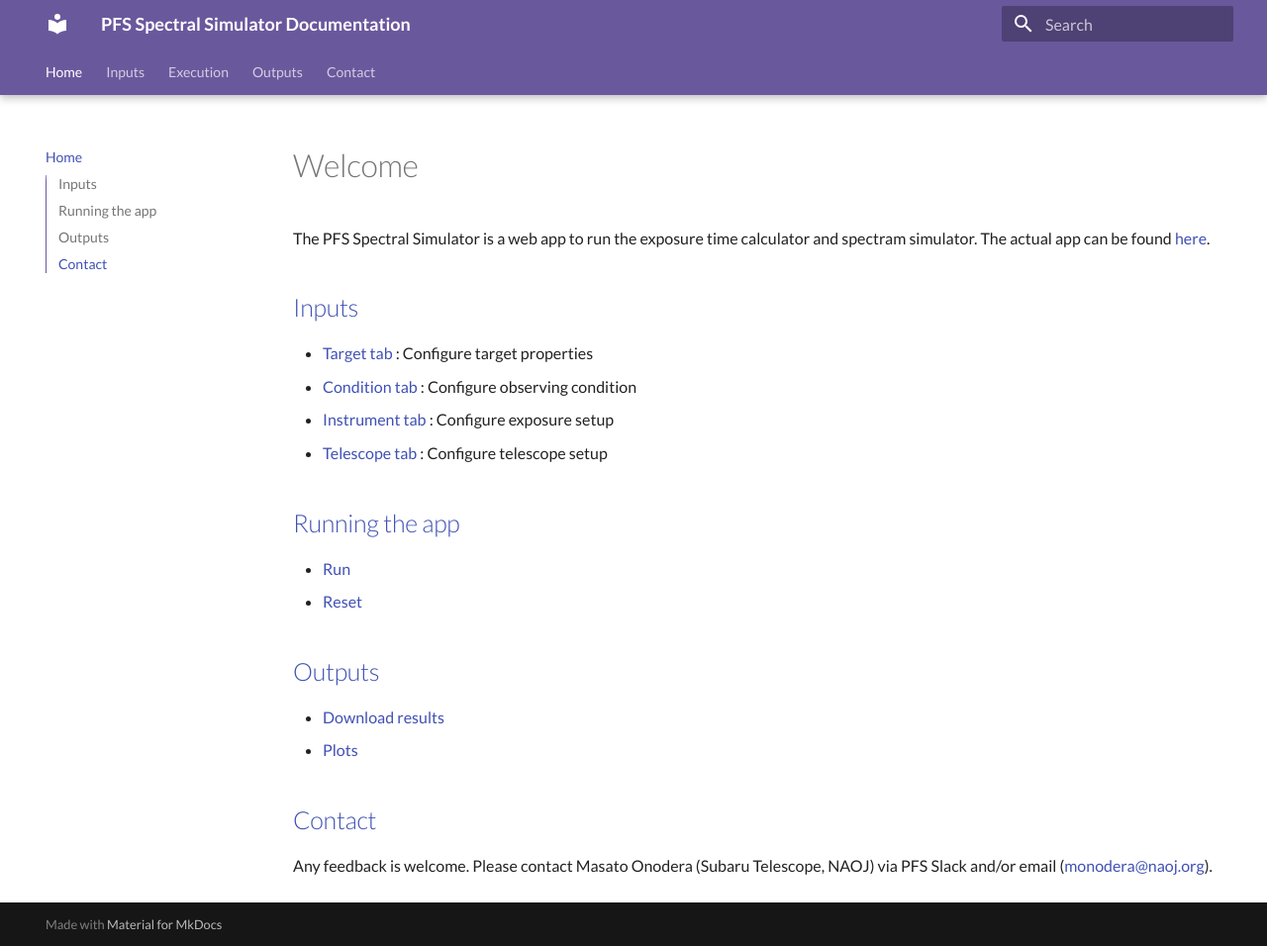
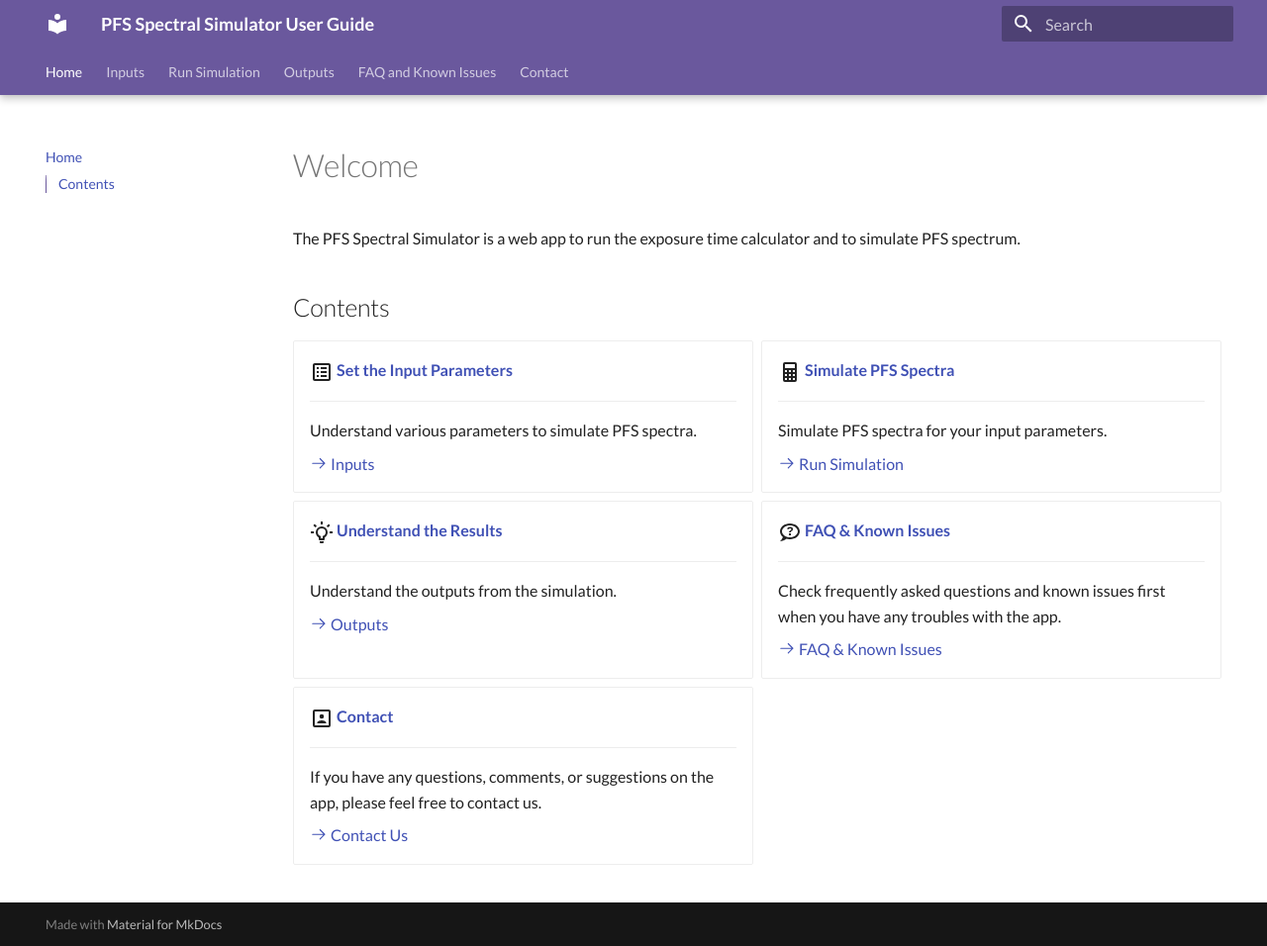
Before and after one commit to Subaru-PFS/spt_etc_webapp, an MkDocs documentation site: the page built from docs/docs/index.md, in a window 1280 px wide and 956 px high. Shown: the whole window at 99% size. Built offline with MkDocs 1.6.1 and Material for MkDocs 9.7.7, drawn with Linux system fonts in a browser that asks for light colours.

Commit message:
update documentation

```diff
--- a/docs/docs/index.md
+++ b/docs/docs/index.md
@@ -1,24 +1,49 @@
 # Welcome
 
-The PFS Spectral Simulator is a web app to run the exposure time calculator and spectram simulator. The actual app can be found [here](/etc/app).
+The PFS Spectral Simulator is a web app to run the exposure time calculator and to simulate PFS spectrum.
 
-## [Inputs](inputs.md)
+## Contents
 
-- [Target tab](inputs.md#target-tab) : Configure target properties
-- [Condition tab](inputs.md#condition-tab) : Configure observing condition
-- [Instrument tab](inputs.md#instrument-tab) : Configure exposure setup
-- [Telescope tab](inputs.md#telescope-tab) : Configure telescope setup
+<div class="grid cards" markdown>
 
-## [Running the app](exec.md)
+- :material-list-box-outline:{ .lg .middle } [__Set the Input Parameters__](inputs.md)
 
-- [Run](exec.md#run)
-- [Reset](exec.md#reset)
+    ---
 
-## [Outputs](outputs.md)
+    Understand various parameters to simulate PFS spectra.
 
-- [Download results](outputs.md#files)
-- [Plots](outputs.md#plots)
+    [:octicons-arrow-right-24: Inputs](inputs.md)
 
-## [Contact](contact.md)
+- :material-calculator:{ .lg .middle } [__Simulate PFS Spectra__](exec.md)
 
-Any feedback is welcome. Please contact Masato Onodera (Subaru Telescope, NAOJ) via PFS Slack and/or email (<monodera@naoj.org>).
+    ---
+
+    Simulate PFS spectra for your input parameters.
+
+    [:octicons-arrow-right-24: Run Simulation](exec.md)
+
+- :material-lightbulb-on-outline:{ .lg .middle } [__Understand the Results__](outputs.md)
+
+    ---
+
+    Understand the outputs from the simulation.
+
+    [:octicons-arrow-right-24: Outputs](outputs.md)
+
+-   :material-chat-question-outline:{ .lg .middle } [__FAQ & Known Issues__](issues.md)
+
+    ---
+
+    Check frequently asked questions and known issues first when you have any troubles with the app.
+
+    [:octicons-arrow-right-24: FAQ & Known Issues](issues.md)
+
+-   :material-account-box-outline:{ .lg .middle } [__Contact__](contact.md)
+
+    ---
+
+    If you have any questions, comments, or suggestions on the app, please feel free to contact us.
+
+    [:octicons-arrow-right-24: Contact Us](contact.md)
+
+</div>
--- a/docs/mkdocs.yml
+++ b/docs/mkdocs.yml
@@ -1,12 +1,13 @@
-site_name: PFS Spectral Simulator Documentation
-site_url: https://example.com
+site_name: PFS Spectral Simulator User Guide
+site_url: https://pfs-etc.naoj.hawaii.edu/etc/doc/
 site_author: 'Masato Onodera'
 
 nav:
   - 'Home': index.md
   - 'Inputs': inputs.md
-  - 'Execution': exec.md
+  - 'Run Simulation': exec.md
   - 'Outputs': outputs.md
+  - 'FAQ and Known Issues': issues.md
   - 'Contact': contact.md
 
 use_directory_urls: false
@@ -22,7 +23,6 @@ theme:
   name: material
   palette:
     scheme: pfs
-    # primary: custom
   icon:
     logo: material/library
   font:
@@ -43,11 +43,9 @@ theme:
 markdown_extensions:
   - attr_list
   - def_list
+  - md_in_html
   - pymdownx.tasklist:
       custom_checkbox: true
-  - pymdownx.emoji:
-      emoji_index: !!python/name:material.extensions.emoji.twemoji
-      emoji_generator: !!python/name:material.extensions.emoji.to_svg
   - pymdownx.arithmatex:
       generic: true
   - pymdownx.highlight:
@@ -56,7 +54,16 @@ markdown_extensions:
       pygments_lang_class: true
   - pymdownx.inlinehilite
   - pymdownx.snippets
-  - pymdownx.superfences
+  - pymdownx.superfences:
+      custom_fences:
+        - name: mermaid
+          class: mermaid
+          format: !!python/name:pymdownx.superfences.fence_code_format
+  - admonition
+  - pymdownx.details
+  - pymdownx.emoji:
+      emoji_index: !!python/name:material.extensions.emoji.twemoji
+      emoji_generator: !!python/name:material.extensions.emoji.to_svg
 
 extra_css:
   - stylesheets/extra.css
```
Also changed, not shown: docs/docs/contact.md (+0 -1 lines), docs/docs/exec.md (+1 -2 lines).
